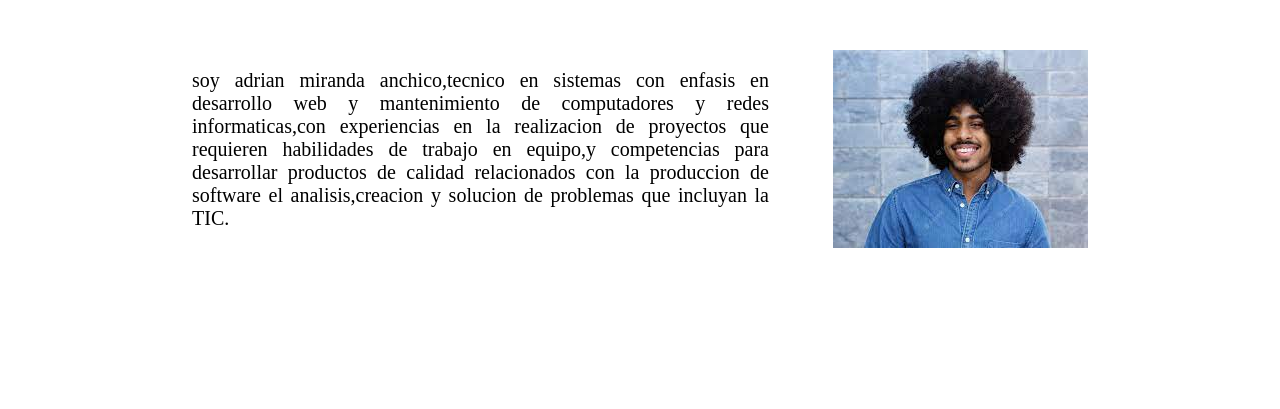
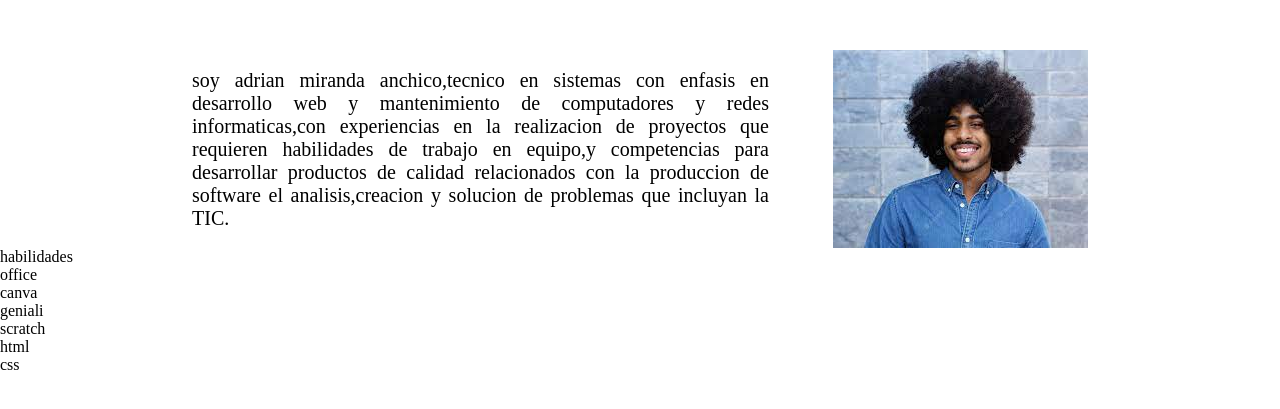
Before and after one commit to adrianmirandaA/portafolioweb, a plain HTML site: page index.html in a window 1280 px wide. Shown: the part 57-466 px from the top of the page. Drawn offline with Linux system fonts and the light colour scheme.

Commit message:
afrege la seccion de habilidades

```diff
--- a/index.html
+++ b/index.html
@@ -34,6 +34,20 @@
             <img src="./img/descarga.jpeg" alt="">
 
         </div>
+        <section class="habilidades" id="servicios">
+        <div class="habilidades-title">habilidades</div>
+        <div class=" mis habilidades"></div>
+        <ul>
+            <li>office</li>
+            <li>canva</li>
+            <li>geniali</li>
+            <li>scratch</li>
+            <li>html</li>
+            <li>css</li>
+
+
+        </ul>
+        </section>
     </section>
 </body>
 
```
